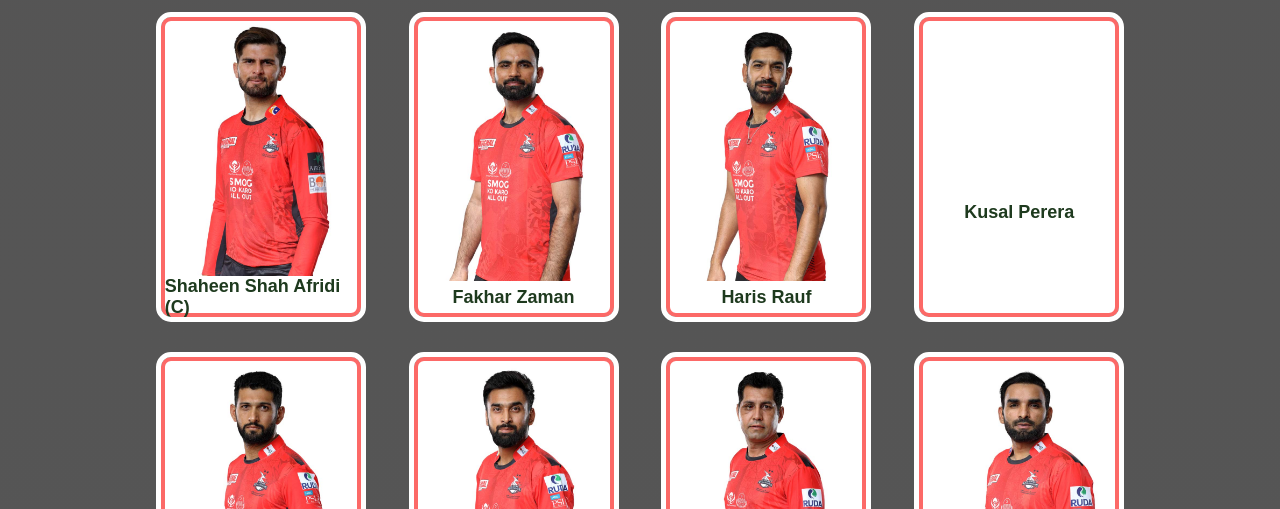
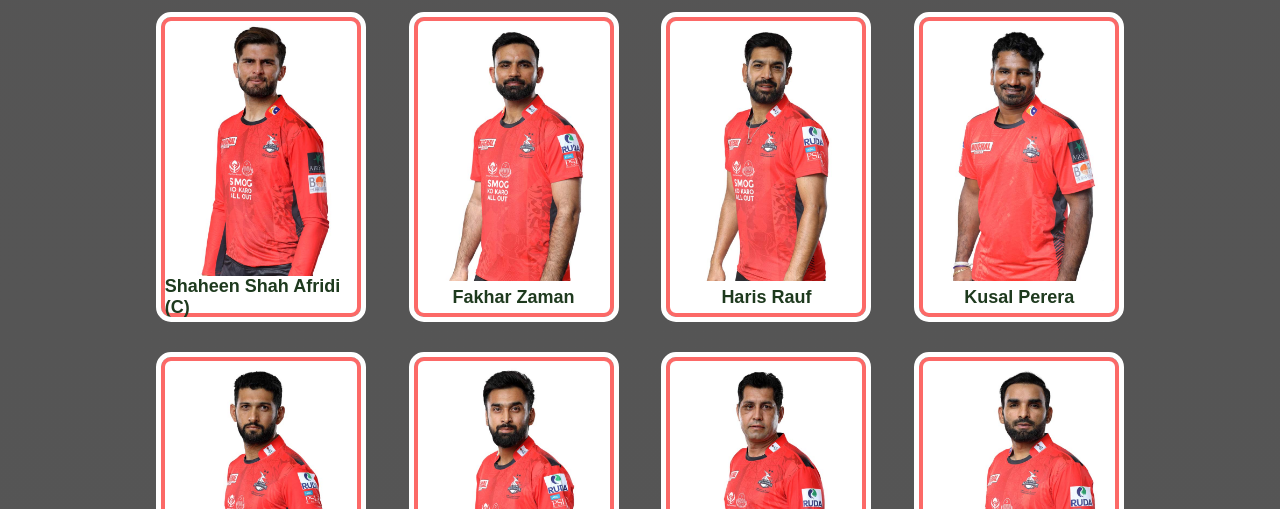
Before and after one commit to mhuzaifa360/PSL-website-design, a plain HTML site: page teams/lahore.html in a window 1280 px wide. Shown: the part 291-800 px from the top of the page. Drawn offline with Linux system fonts and the light colour scheme; the site is published under a folder, as on GitHub Pages, so addresses that start at the root find nothing.

Commit message:
some changes in lahore html file

```diff
--- a/teams/lahore.html
+++ b/teams/lahore.html
@@ -73,7 +73,7 @@
               <h2>Haris Rauf</h2>
             </div>
             <div class="squad-card lhr">
-              <img src="/./images/players/Kusal-Perea.jpg" alt="" />
+              <img src="../images/players/Kusal-Perea.jpg" alt="" />
               <h2>Kusal Perera</h2>
             </div>
             <div class="squad-card lhr">
```
